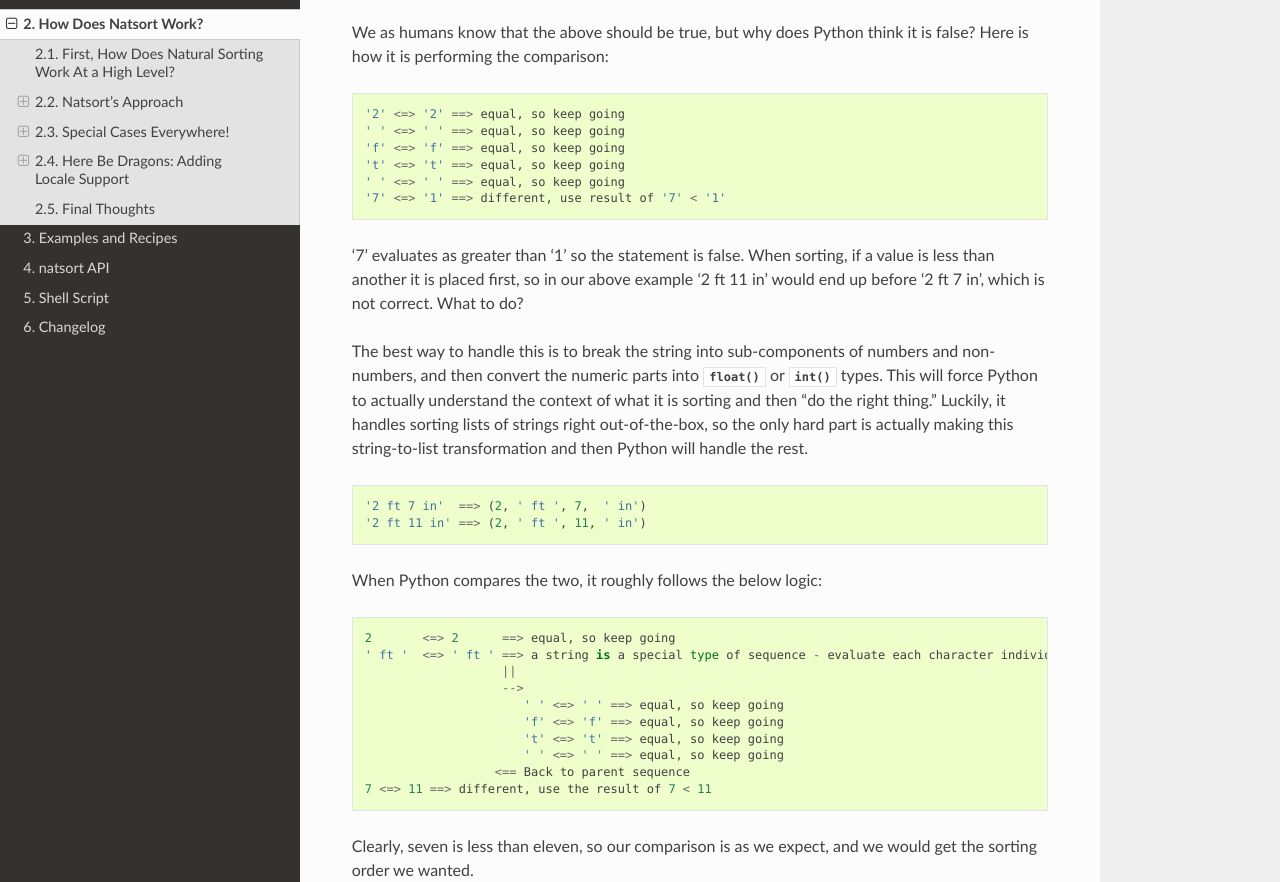
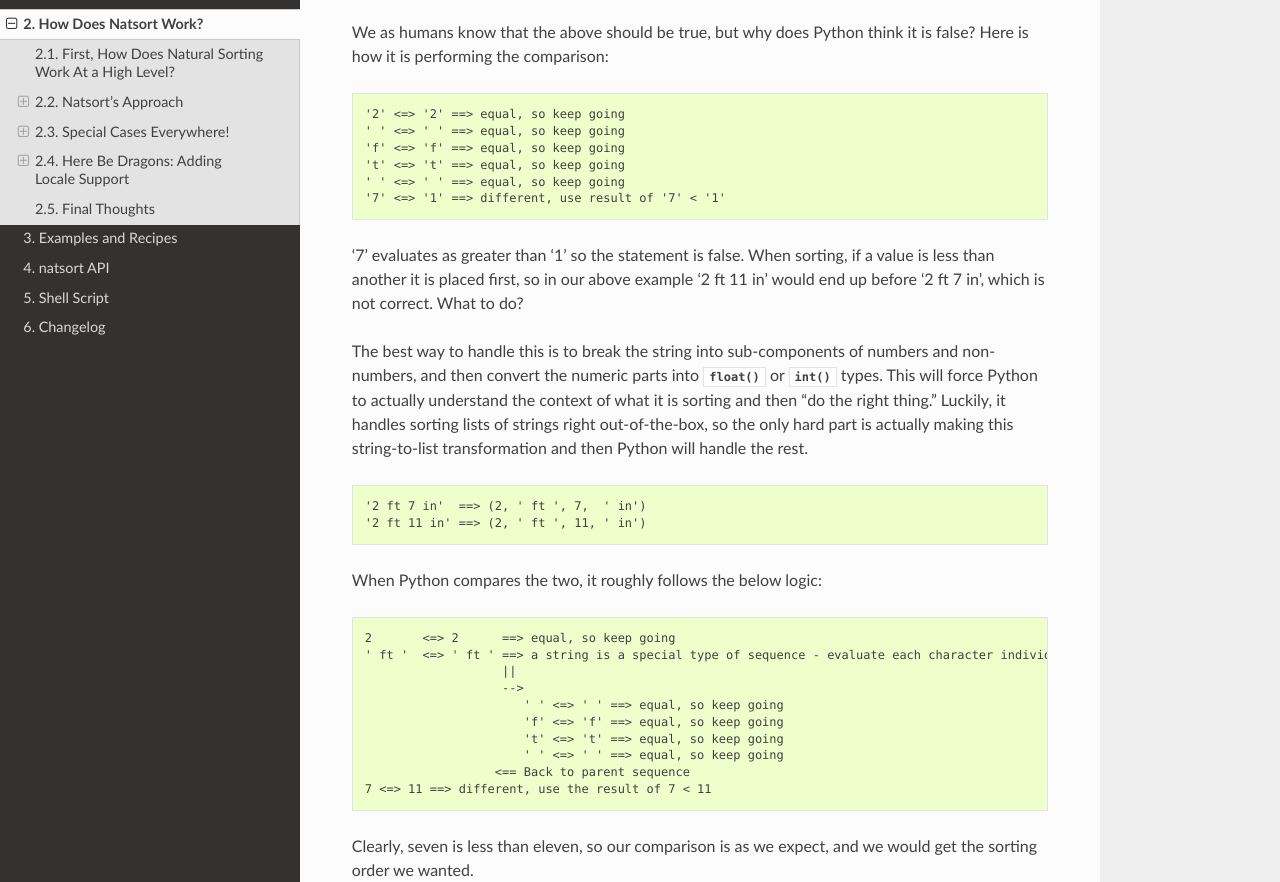
Before and after one commit to SethMMorton/natsort, a Sphinx documentation site: the page built from docs/source/howitworks.rst, in a window 1280 px wide and 1400 px high, scrolled down 895 px. Shown: the part 153-1035 px from the top of the window. Built offline with Sphinx 7.4.7 and the Read the Docs theme 2.0.0, drawn with Linux system fonts in a browser that asks for light colours; some of the changed text lies outside the part shown.

Commit message:
Correct highlighting language in docs
- Use pycon for Python console.
- Use console for Bash console.
- Use none for --help output

Fixes Sphinx warning of the form:

  natsort/docs/source/howitworks.rst:176: WARNING: Could not lex literal_block as "python". Highlighting skipped.
  natsort/docs/source/howitworks.rst:231: WARNING: Could not lex literal_block as "python". Highlighting skipped.
  natsort/docs/source/howitworks.rst:249: WARNING: Could not lex literal_block as "python". Highlighting skipped.
  natsort/docs/source/shell.rst:79: WARNING: Could not lex literal_block as "python". Highlighting skipped.
  natsort/docs/source/shell.rst:88: WARNING: Could not lex literal_block as "python". Highlighting skipped.
  natsort/docs/source/shell.rst:98: WARNING: Could not lex literal_block as "python". Highlighting skipped.
  natsort/docs/source/shell.rst:102: WARNING: Could not lex literal_block as "python". Highlighting skipped.
  natsort/docs/source/shell.rst:113: WARNING: Could not lex literal_block as "python". Highlighting skipped.
  natsort/docs/source/shell.rst:129: WARNING: Could not lex literal_block as "python". Highlighting skipped.

For a full list of supported lexers, see:
http://pygments.org/docs/lexers/

```diff
--- a/docs/source/examples.rst
+++ b/docs/source/examples.rst
@@ -18,7 +18,7 @@
 In the most basic use case, simply import :func:`~natsorted` and use
 it as you would :func:`sorted`:
 
-.. code-block:: python
+.. code-block:: pycon
 
     >>> a = ['2 ft 7 in', '1 ft 5 in', '10 ft 2 in', '2 ft 11 in', '7 ft 6 in']
     >>> sorted(a)
@@ -42,7 +42,7 @@
 By default, if you wish to sort versions with a non-strict versioning
 scheme, you may not get the results you expect:
 
-.. code-block:: python
+.. code-block:: pycon
 
     >>> a = ['1.2', '1.2rc1', '1.2beta2', '1.2beta1', '1.2alpha', '1.2.1', '1.1', '1.3']
     >>> natsorted(a)
@@ -51,7 +51,7 @@
 To make the '1.2' pre-releases come before '1.2.1', you need to use the following
 recipe:
 
-.. code-block:: python
+.. code-block:: pycon
 
     >>> natsorted(a, key=lambda x: x.replace('.', '~'))
     ['1.1', '1.2', '1.2alpha', '1.2beta1', '1.2beta2', '1.2rc1', '1.2.1', '1.3']
@@ -59,7 +59,7 @@
 If you also want '1.2' after all the alpha, beta, and rc candidates, you can
 modify the above recipe:
 
-.. code-block:: python
+.. code-block:: pycon
 
     >>> natsorted(a, key=lambda x: x.replace('.', '~')+'z')
     ['1.1', '1.2alpha', '1.2beta1', '1.2beta2', '1.2rc1', '1.2', '1.2.1', '1.3']
@@ -76,7 +76,7 @@
 :mod:`~natsorted` algorithm may not be sufficient.  In cases like these,
 you may need to use the ``ns.PATH`` option:
 
-.. code-block:: python
+.. code-block:: pycon
 
     >>> a = ['./folder/file (1).txt',
     ...      './folder/file.txt',
@@ -100,7 +100,7 @@
 and also properly order case.  It may be more convenient to just use
 the :func:`humansorted` function:
 
-.. code-block:: python
+.. code-block:: pycon
 
     >>> from natsort import humansorted
     >>> import locale
@@ -125,7 +125,7 @@
 For non-numbers, by default :mod:`natsort` used ordinal sorting (i.e.
 it sorts by the character's value in the ASCII table).  For example:
 
-.. code-block:: python
+.. code-block:: pycon
 
     >>> a = ['Apple', 'corn', 'Corn', 'Banana', 'apple', 'banana']
     >>> natsorted(a)
@@ -134,7 +134,7 @@
 There are times when you wish to ignore the case when sorting,
 you can easily do this with the ``ns.IGNORECASE`` option:
 
-.. code-block:: python
+.. code-block:: pycon
 
     >>> natsorted(a, alg=ns.IGNORECASE)
     ['Apple', 'apple', 'Banana', 'banana', 'corn', 'Corn']
@@ -147,7 +147,7 @@
 sorting methods place lower-case first.  To do this, use
 ``ns.LOWERCASEFIRST``:
 
-.. code-block:: python
+.. code-block:: pycon
 
     >>> natsorted(a, alg=ns.LOWERCASEFIRST)
     ['apple', 'banana', 'corn', 'Apple', 'Banana', 'Corn']
@@ -157,7 +157,7 @@
 "a"s to bet together regardless of case, and all "b"s, and so on. To
 achieve this, use ``ns.GROUPLETTERS``:
 
-.. code-block:: python
+.. code-block:: pycon
 
     >>> natsorted(a, alg=ns.GROUPLETTERS)
     ['Apple', 'apple', 'Banana', 'banana', 'Corn', 'corn']
@@ -165,7 +165,7 @@
 You might combine this with ``ns.LOWERCASEFIRST`` to get what most
 would expect to be "natural" sorting:
 
-.. code-block:: python
+.. code-block:: pycon
 
     >>> natsorted(a, alg=ns.G | ns.LF)
     ['apple', 'Apple', 'banana', 'Banana', 'corn', 'Corn']
@@ -178,7 +178,7 @@
 using the ``ns.FLOAT`` key. You can disable the exponential component
 of the number with ``ns.NOEXP``.
 
-.. code-block:: python
+.. code-block:: pycon
 
     >>> a = ['a50', 'a51.', 'a+50.4', 'a5.034e1', 'a+50.300']
     >>> natsorted(a, alg=ns.FLOAT)
@@ -195,7 +195,7 @@
 was the default behavior of :func:`~natsorted` for :mod:`natsort`
 version < 4.0.0:
 
-.. code-block:: python
+.. code-block:: pycon
 
     >>> natsorted(a, alg=ns.REAL)
     ['a50', 'a+50.300', 'a5.034e1', 'a+50.4', 'a51.']
@@ -211,7 +211,7 @@
 Like the built-in ``sorted`` function, ``natsorted`` can accept a custom
 sort key so that:
 
-.. code-block:: python
+.. code-block:: pycon
 
     >>> from operator import attrgetter, itemgetter
     >>> a = [['a', 'num4'], ['b', 'num8'], ['c', 'num2']]
@@ -233,7 +233,7 @@
 need to pass a key to the :meth:`list.sort` method. The function
 :func:`~natsort_keygen` is a convenient way to generate these keys for you:
 
-.. code-block:: python
+.. code-block:: pycon
 
     >>> from natsort import natsort_keygen
     >>> a = ['a50', 'a51.', 'a50.4', 'a5.034e1', 'a50.300']
@@ -256,7 +256,7 @@
 If you are using a legacy codebase that requires you to use :func:`cmp` instead
 of a key-function, you can use :func:`~natcmp`.
 
-.. code-block:: python
+.. code-block:: pycon
 
     >>> import sys
     >>> a = ['2 ft 7 in', '1 ft 5 in', '10 ft 2 in', '2 ft 11 in', '7 ft 6 in']
@@ -279,7 +279,7 @@
 with the convenience function
 :func:`~order_by_index`:
 
-.. code-block:: python
+.. code-block:: pycon
 
     >>> from natsort import index_natsorted, order_by_index
     >>> a = ['a2', 'a9', 'a1', 'a4', 'a10']
@@ -299,7 +299,7 @@
 Just like the :func:`sorted` built-in function, you can supply the
 ``reverse`` option to return the results in reverse order:
 
-.. code-block:: python
+.. code-block:: pycon
 
     >>> a = ['a2', 'a9', 'a1', 'a4', 'a10']
     >>> natsorted(a, reverse=True)
@@ -320,7 +320,7 @@
 these functions know not to raise an error if the input is not a byte
 array, so you can use the key on any arbitrary collection of data.
 
-.. code-block:: python
+.. code-block:: pycon
 
     >>> from natsort import as_ascii
     >>> a = [b'a', 14.0, 'b']
@@ -335,7 +335,7 @@
 Python's default sorting behavior. Of course, you can use the decoding
 functions to solve this:
 
-.. code-block:: python
+.. code-block:: pycon
 
     >>> from natsort import as_utf8
     >>> a = [b'a56', b'a5', b'a6', b'a40']
@@ -347,7 +347,7 @@
 If you need a codec different from ASCII or UTF-8, you can use
 :func:`decoder` to generate a custom key:
 
-.. code-block:: python
+.. code-block:: pycon
 
     >>> from natsort import decoder
     >>> a = [b'a56', b'a5', b'a6', b'a40']
--- a/docs/source/howitworks.rst
+++ b/docs/source/howitworks.rst
@@ -28,13 +28,15 @@
 
 If I want to compare '2 ft 7 in' to '2 ft 11 in', I might do the following
 
-.. code-block:: python
+.. code-block:: pycon
 
     >>> '2 ft 7 in' < '2 ft 11 in'
     False
 
 We as humans know that the above should be true, but why does Python think it
-is false?  Here is how it is performing the comparison::
+is false?  Here is how it is performing the comparison:
+
+.. code-block:: none
 
     '2' <=> '2' ==> equal, so keep going
     ' ' <=> ' ' ==> equal, so keep going
@@ -55,12 +57,14 @@
 so the only hard part is actually making this string-to-list transformation
 and then Python will handle the rest.
 
-::
+.. code-block:: none
 
     '2 ft 7 in'  ==> (2, ' ft ', 7,  ' in')
     '2 ft 11 in' ==> (2, ' ft ', 11, ' in')
 
-When Python compares the two, it roughly follows the below logic::
+When Python compares the two, it roughly follows the below logic:
+
+.. code-block:: none
 
     2       <=> 2      ==> equal, so keep going
     ' ft '  <=> ' ft ' ==> a string is a special type of sequence - evaluate each character individually
@@ -93,7 +97,7 @@
 to regular expressions.  Breaking an arbitrary string based on a pattern is pretty
 straightforward.
 
-.. code-block:: python
+.. code-block:: pycon
 
     >>> import re
     >>> re.split(r'(\d+)', '2 ft 11 in')
@@ -107,7 +111,7 @@
 ``-45.4920E-23``. :mod:`natsort` can handle just about any number definition;
 to that end, here are all the regular expressions used in :mod:`natsort`:
 
-.. code-block:: python
+.. code-block:: pycon
 
     >>> unsigned_int               = r'([0-9]+)'
     >>> signed_int                 = r'([-+]?[0-9]+)'
@@ -120,7 +124,7 @@
 wouldn't want (for example) ``"banana"`` to be converted into ``['ba', 'nan', 'a']``,
 Let's see an example:
 
-.. code-block:: python
+.. code-block:: pycon
 
     >>> re.split(signed_float, 'The mass of 3 electrons is 2.732815068E-30 kg')
     ['The mass of ', '3', ' electrons is ', '2.732815068E-30', ' kg']
@@ -155,7 +159,7 @@
 (see `this one for coercion`_ and `this one for checking`_ for some high traffic questions),
 but it mostly boils down to two different solutions, shown here:
 
-.. code-block:: python
+.. code-block:: pycon
 
     >>> def coerce_try_except(x):
     ...     try:
@@ -171,7 +175,7 @@
 
 Here are some timing results run on my machine:
 
-::
+.. code-block:: pycon
 
     In [0]: numbers = list(map(str, range(100)))  # A list of numbers as strings
 
@@ -212,7 +216,7 @@
 the assumption can be made that *if a string begins with a digit or a sign, it
 can be coerced into a number*.
 
-.. code-block:: python
+.. code-block:: pycon
 
     >>> def coerce_to_int(x):
     ...     if x[0] in '0123456789+-':
@@ -226,7 +230,7 @@
 
 So how does this perform compared to the standard coercion methods?
 
-::
+.. code-block:: pycon
 
     In [6]: %timeit [coerce_to_int(x) for x in numbers]
     10000 loops, best of 3: 71.6 µs per loop
@@ -244,7 +248,7 @@
 `fastnumbers`_ and contains a C implementation of the above coercion functions
 called :func:`fast_int`. How does it fair? Pretty well.
 
-::
+.. code-block:: pycon
 
     In [8]: %timeit [fast_int(x) for x in numbers]
     10000 loops, best of 3: 30.9 µs per loop
@@ -264,7 +268,7 @@
 
     Modifying the hybrid coercion function for floats is straightforward.
 
-    .. code-block:: python
+    .. code-block:: pycon
 
         >>> def coerce_to_float(x):
         ...     if x[0] in '.0123456789+-' or x.lower().lstrip()[:3] in ('nan', 'inf'):
@@ -283,7 +287,7 @@
 
 At this point, our :mod:`natsort` algorithm is essentially the following:
 
-.. code-block:: python
+.. code-block:: pycon
 
     >>> import re
     >>> def natsort_key(x, as_float=False, signed=False):
@@ -327,7 +331,7 @@
 filesystem paths that you might see being auto-generated from your operating
 system:
 
-.. code-block:: python
+.. code-block:: pycon
 
     >>> paths = ['/p/Folder (10)/file.tar.gz',
     ...          '/p/Folder/file.tar.gz',
@@ -343,7 +347,7 @@
 we remove the common prefix in all of the above strings (``'/p/Folder'``), we
 can see why this happens:
 
-.. code-block:: python
+.. code-block:: pycon
 
     >>> ' (1)/file.tar.gz' < '/file.tar.gz'
     True
@@ -354,7 +358,7 @@
 across the path separators and then sort. A convenient way do to this is
 with the `Path.parts`_ method from :mod:`pathlib`:
 
-.. code-block:: python
+.. code-block:: pycon
 
     >>> import pathlib
     >>> sorted(paths, key=lambda x: tuple(natsort_key(s) for s in pathlib.Path(x).parts))
@@ -364,7 +368,7 @@
 filename component as well. We can solve that nicely and quickly with `Path.suffixes`_
 and `Path.stem`_.
 
-.. code-block:: python
+.. code-block:: pycon
 
     >>> def decompose_path_into_components(x):
     ...     path_split = list(pathlib.Path(x).parts)
@@ -392,7 +396,7 @@
 a tuple of tuples. Once that is done, we can see how comparisons can be done in
 the expected manner.
 
-.. code-block:: python
+.. code-block:: pycon
 
     >>> a = natsort_key_with_path_support('/p/Folder (1)/file (1).tar.gz')
     >>> a
@@ -420,7 +424,7 @@
 comparing numbers and strings. My imagination was not so great at first.
 Let's take a look at all the ways this can fail with real-world data.
 
-.. code-block:: python
+.. code-block:: pycon
 
     >>> def natsort_key_with_poor_real_number_support(x):
     ...     split_input = re.split(signed_float, x)
@@ -471,7 +475,7 @@
 
 Let's take a look at how this works out.
 
-.. code-block:: python
+.. code-block:: pycon
 
     >>> from natsort.utils import sep_inserter
     >>> list(sep_inserter(iter(['apples']), ''))
@@ -504,7 +508,7 @@
 Let's see what happens when you try to sort a plain old list of numbers when there
 is a **NaN** floating around in there.
 
-.. code-block:: python
+.. code-block:: pycon
 
     >>> danger = [7, float('nan'), 22.7, 19, -14, 59.123, 4]
     >>> sorted(danger)
@@ -514,7 +518,7 @@
 `It's hard to compare floating point numbers`_. By definition, **NaN** is unorderable
 to any other number, and is never equal to any other number, including itself.
 
-.. code-block:: python
+.. code-block:: pycon
 
     >>> nan = float('nan')
     >>> 5 > nan
@@ -544,7 +548,7 @@
 **NaN** with :math:`-\infty` so that these poorly behaved elements always
 end up at the front where the users will most likely be alerted to their presence.
 
-.. code-block:: python
+.. code-block:: pycon
 
     >>> def fix_nan(x):
     ...     if x != x:  # only true for NaN
@@ -601,7 +605,7 @@
 
 Let's take it out for a spin!
 
-.. code-block:: python
+.. code-block:: pycon
 
     >>> danger = [7, float('nan'), 22.7, '19', '-14', '59.123', 4]
     >>> sorted(danger, key=lambda x: natsort_key(x, as_float=True, signed=True))
@@ -675,7 +679,7 @@
 First, let's take a look at how it is sorted by default (due to
 where characters lie on the `ASCII table`_).
 
-.. code-block:: python
+.. code-block:: pycon
 
     >>> a = ['Apple', 'corn', 'Corn', 'Banana', 'apple', 'banana']
     >>> sorted(a)
@@ -692,7 +696,7 @@
 Solving the first case (I call it *LOWERCASEFIRST*) is actually pretty
 easy... just call the :meth:`str.swapcase` method on the input.
 
-.. code-block:: python
+.. code-block:: pycon
 
     >>> sorted(a, key=lambda x: x.swapcase())
     ['apple', 'banana', 'corn', 'Apple', 'Banana', 'Corn']
@@ -705,7 +709,7 @@
 all case information from unicode characters in
 non-latin alphabets.
 
-.. code-block:: python
+.. code-block:: pycon
 
     >>> def remove_case(x):
     ...     try:
@@ -720,7 +724,7 @@
 The most efficient way to handle this is to duplicate each character
 with its lowercase version and then the original character.
 
-.. code-block:: python
+.. code-block:: pycon
 
     >>> import itertools
     >>> def groupletters(x):
@@ -741,7 +745,7 @@
 There's a problem with this, though. Within the context of :mod:`natsort`
 we are trying to correctly sort numbers and those should be left alone.
 
-.. code-block:: python
+.. code-block:: pycon
 
     >>> a = ['Apple5', 'apple', 'Apple4E10', 'Banana']
     >>> sorted(a, key=lambda x: natsort_key(x, as_float=True))
@@ -756,7 +760,7 @@
 how this is done here, but basically it requires applying the function in
 the ``else:`` block of :func:`coerce_to_int`/:func:`coerce_to_float`.
 
-.. code-block:: python
+.. code-block:: pycon
 
     >>> better_groupletters = natsort_keygen(alg=ns.GROUPLETTERS | ns.REAL)
     >>> better_groupletters('Apple4E10')
@@ -772,7 +776,7 @@
 
 Unicode is hard and complicated. Here's an example.
 
-.. code-block:: python
+.. code-block:: pycon
 
     >>> b = [b'\x66', b'\x65', b'\xc3\xa9', b'\x65\xcc\x81', b'\x61', b'\x7a']
     >>> a = [x.decode('utf8') for x in b]
@@ -787,7 +791,7 @@
 because comparing the two representations would return ``False`` even though
 they *look* the same.
 
-.. code-block:: python
+.. code-block:: pycon
 
     >>> a[2] == a[3]
     False
@@ -834,7 +838,7 @@
 which makes it challenging to sort. This can be solved by normalizing all
 incoming Unicode data to the decompressed form ('NFD') and *then* sorting.
 
-.. code-block:: python
+.. code-block:: pycon
 
     >>> import unicodedata
     >>> c = [unicodedata.normalize('NFD', x) for x in a]
@@ -861,7 +865,7 @@
 pretty straightforward. Simply run the input through the :mod:`locale`
 transformation function :func:`locale.strxfrm`.
 
-.. code-block:: python
+.. code-block:: pycon
 
     >>> import locale, sys
     >>> locale.setlocale(locale.LC_ALL, 'en_US.UTF-8')
@@ -906,7 +910,7 @@
 
 How do I define doesn't work as expected?
 
-.. code-block:: python
+.. code-block:: pycon
 
     >>> a = ['apple', 'Banana', 'banana', 'Apple']
     >>> sorted(a)
@@ -926,7 +930,7 @@
 #.  Detect if :mod:`locale` is sorting incorrectly (i.e. ``dumb``) by seeing
     if ``'A'`` is sorted before ``'a'`` (incorrect) or not.
 
-    .. code-block:: python
+    .. code-block:: pycon
 
         >>> # This is genuinely the name of this function.
         >>> # See natsort.compat.locale.py
@@ -964,7 +968,7 @@
 and you will get a :exc:`ValueError`. To handle this properly the thousands
 separators must be removed.
 
-.. code-block:: python
+.. code-block:: pycon
 
     >>> float('1,234,567'.replace(',', ''))
     1234567.0
@@ -972,7 +976,7 @@
 What if, in our current locale, the thousands separator is ``'.'`` and
 the ``','`` is the decimal separator (like for the German locale *de_DE*)?
 
-.. code-block:: python
+.. code-block:: pycon
 
     >>> float('1.234.567'.replace('.', '').replace(',', '.'))
     1234567.0
@@ -985,7 +989,7 @@
 Well, let's take a look at what would happen if we send some possible
 :mod:`natsort` input through our the above function:
 
-.. code-block:: python
+.. code-block:: pycon
 
     >>> natsort_key('1,234 apples, please.'.replace(',', ''))
     ('', 1234, ' apples please.')
@@ -1012,7 +1016,7 @@
 
 Beware, these regular expressions will make your eyes bleed.
 
-.. code-block:: python
+.. code-block:: pycon
 
     >>> decimal = ','  # Assume German locale, so decimal separator is ','
     >>> # Look-behind assertions cannot accept range modifiers, so instead of i.e.
--- a/docs/source/intro.rst
+++ b/docs/source/intro.rst
@@ -39,7 +39,7 @@
 sort algorithm sorts lexicographically, so you might not get the results that you
 expect:
 
-.. code-block:: python
+.. code-block:: pycon
 
     >>> a = ['2 ft 7 in', '1 ft 5 in', '10 ft 2 in', '2 ft 11 in', '7 ft 6 in']
     >>> sorted(a)
@@ -54,7 +54,7 @@
 sorting based on meaning and not computer code point)..
 Using :func:`~natsorted` is simple:
 
-.. code-block:: python
+.. code-block:: pycon
 
     >>> from natsort import natsorted
     >>> a = ['2 ft 7 in', '1 ft 5 in', '10 ft 2 in', '2 ft 11 in', '7 ft 6 in']
@@ -73,7 +73,7 @@
     `does not sort in-place`. To sort a list and assign the output to the
     same variable, you must explicitly assign the output to a variable:
 
-    .. code-block:: python
+    .. code-block:: pycon
 
         >>> a = ['2 ft 7 in', '1 ft 5 in', '10 ft 2 in', '2 ft 11 in', '7 ft 6 in']
         >>> natsorted(a)
@@ -95,7 +95,7 @@
 
 This is handled properly by default (as of :mod:`natsort` version >= 4.0.0):
 
-.. code-block:: python
+.. code-block:: pycon
 
     >>> a = ['version-1.9', 'version-2.0', 'version-1.11', 'version-1.10']
     >>> natsorted(a)
@@ -111,7 +111,7 @@
 the default behavior of :func:`~natsorted` for :mod:`natsort`
 version < 4.0.0. Use the :func:`~realsorted` function:
 
-.. code-block:: python
+.. code-block:: pycon
 
     >>> from natsort import realsorted, ns
     >>> # Note that when interpreting as signed floats, the below numbers are
@@ -132,7 +132,7 @@
 separator is accounted for in the number.
 This can be achieved with the :func:`~humansorted` function:
 
-.. code-block:: python
+.. code-block:: pycon
 
     >>> a = ['Apple', 'apple15', 'Banana', 'apple14,689', 'banana']
     >>> natsorted(a)
@@ -158,7 +158,7 @@
 ``ns.LOCALE``, and ``ns.IGNORECASE``), you can combine the options using the
 bitwise OR operator (``|``). For example,
 
-.. code-block:: python
+.. code-block:: pycon
 
     >>> a = ['Apple', 'apple15', 'Banana', 'apple14,689', 'banana']
     >>> natsorted(a, alg=ns.REAL | ns.LOCALE | ns.IGNORECASE)
@@ -178,7 +178,7 @@
 You can also add your own custom transformation functions with the ``key`` argument.
 These can be used with ``alg`` if you wish:
 
-.. code-block:: python
+.. code-block:: pycon
 
     >>> a = ['apple2.50', '2.3apple']
     >>> natsorted(a, key=lambda x: x.replace('apple', ''), alg=ns.REAL)
@@ -190,7 +190,7 @@
 You can mix and match ``int``, ``float``, and ``str`` (or ``unicode``) types
 when you sort:
 
-.. code-block:: python
+.. code-block:: pycon
 
     >>> a = ['4.5', 6, 2.0, '5', 'a']
     >>> natsorted(a)
@@ -204,7 +204,7 @@
 :mod:`natsort` does not officially support the `bytes` type on Python 3, but
 convenience functions are provided that help you decode to `str` first:
 
-.. code-block:: python
+.. code-block:: pycon
 
     >>> from natsort import as_utf8
     >>> a = [b'a', 14.0, 'b']
@@ -227,7 +227,7 @@
 generate a custom sorting key to sort in-place using the :meth:`list.sort`
 method.
 
-.. code-block:: python
+.. code-block:: pycon
 
     >>> from natsort import natsort_keygen
     >>> natsort_key = natsort_keygen()
@@ -280,7 +280,7 @@
     key generator :func:`natsort.natsort_keygen`.  :func:`natsort.natsorted` is essentially
     a wrapper for the following code:
 
-    .. code-block:: python
+    .. code-block:: pycon
 
         >>> from natsort import natsort_keygen
         >>> natsort_key = natsort_keygen()
--- a/docs/source/locale_issues.rst
+++ b/docs/source/locale_issues.rst
@@ -61,7 +61,9 @@
 I have found that unless you explicitly set a locale, the sorted order may not
 be what you expect. Setting this is straightforward
 (in the below example I use 'en_US.UTF-8', but you should use your
-locale)::
+locale):
+
+.. code-block:: pycon
 
     >>> import locale
     >>> locale.setlocale(locale.LC_ALL, 'en_US.UTF-8')
--- a/docs/source/shell.rst
+++ b/docs/source/shell.rst
@@ -14,7 +14,7 @@
 Usage
 -----
 
-::
+.. code-block:: none
 
     usage: natsort [-h] [--version] [-p] [-f LOW HIGH] [-F LOW HIGH] [-e EXCLUDE]
                    [-r] [-t {digit,int,float,version,ver}] [--nosign] [--noexp]
@@ -74,7 +74,9 @@
 
 ``natsort`` was originally written to aid in computational chemistry
 research so that it would be easy to analyze large sets of output files
-named after the parameter used::
+named after the parameter used:
+
+.. code-block:: console
 
     $ ls *.out
     mode1000.35.out mode1243.34.out mode744.43.out mode943.54.out
@@ -83,7 +85,9 @@
 that the shell sorts in lexicographical order.  This is the behavior of programs like
 ``find`` as well as ``ls``.  The problem is passing these files to an
 analysis program causes them not to appear in numerical order, which can lead
-to bad analysis.  To remedy this, use ``natsort``::
+to bad analysis.  To remedy this, use ``natsort``:
+
+.. code-block:: console
 
     $ natsort *.out
     mode744.43.out
@@ -93,11 +97,15 @@
     $ natsort -t r *.out | xargs your_program
 
 ``-t r`` is short for ``--number-type real``. You can also place natsort in
-the middle of a pipe::
+the middle of a pipe:
+
+.. code-block:: console
 
     $ find . -name "*.out" | natsort -t r | xargs your_program
 
-To sort version numbers, use the default ``--number-type``::
+To sort version numbers, use the default ``--number-type``:
+
+.. code-block:: console
 
     $ ls *
     prog-1.10.zip prog-1.9.zip prog-2.0.zip
@@ -108,7 +116,9 @@
 
 In general, all ``natsort`` shell script options mirror the :func:`~natsorted` API,
 with notable exception of the ``--filter``, ``--reverse-filter``, and ``--exclude``
-options.  These three options are used as follows::
+options.  These three options are used as follows:
+
+.. code-block:: console
 
     $ ls *.out
     mode1000.35.out mode1243.34.out mode744.43.out mode943.54.out
@@ -124,7 +134,9 @@
     mode1243.34.out
 
 If you are sorting paths with OS-generated filenames, you may require the
-``--paths``/``-p`` option::
+``--paths``/``-p`` option:
+
+.. code-block:: console
 
     $ find . ! -path . -type f
     ./folder/file (1).txt
```
Also changed, not shown: README.rst (+16 -16 lines).
